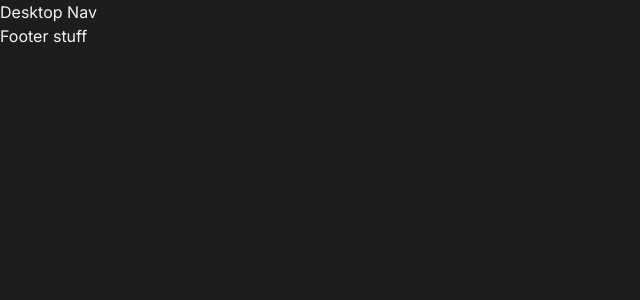
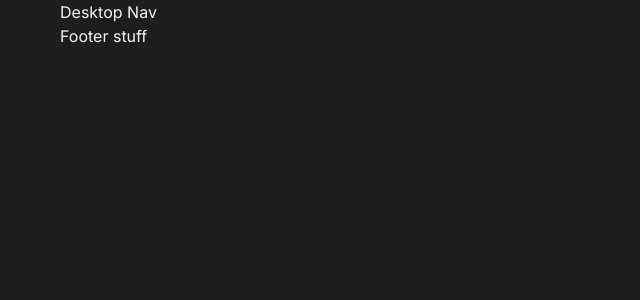
Before and after one commit to jaminwebdev/outfoxweb-sveltekit, a SvelteKit app: page /about in a window 1280 px wide. Shown: the top 300 px of the page, without its empty margins (0-640 px from the left). Built offline with nearby package versions, Linux system fonts and the light colour scheme.

Commit message:
layout container

```diff
--- a/src/routes/+layout.svelte
+++ b/src/routes/+layout.svelte
@@ -4,7 +4,7 @@
 	import Footer from '../lib/components/layout-components/Footer.svelte';
 </script>
 
-<div>
+<div class="max-w-[1200px] mx-auto px-5">
 	<Navigation />
 	<slot />
 	<Footer />
```
